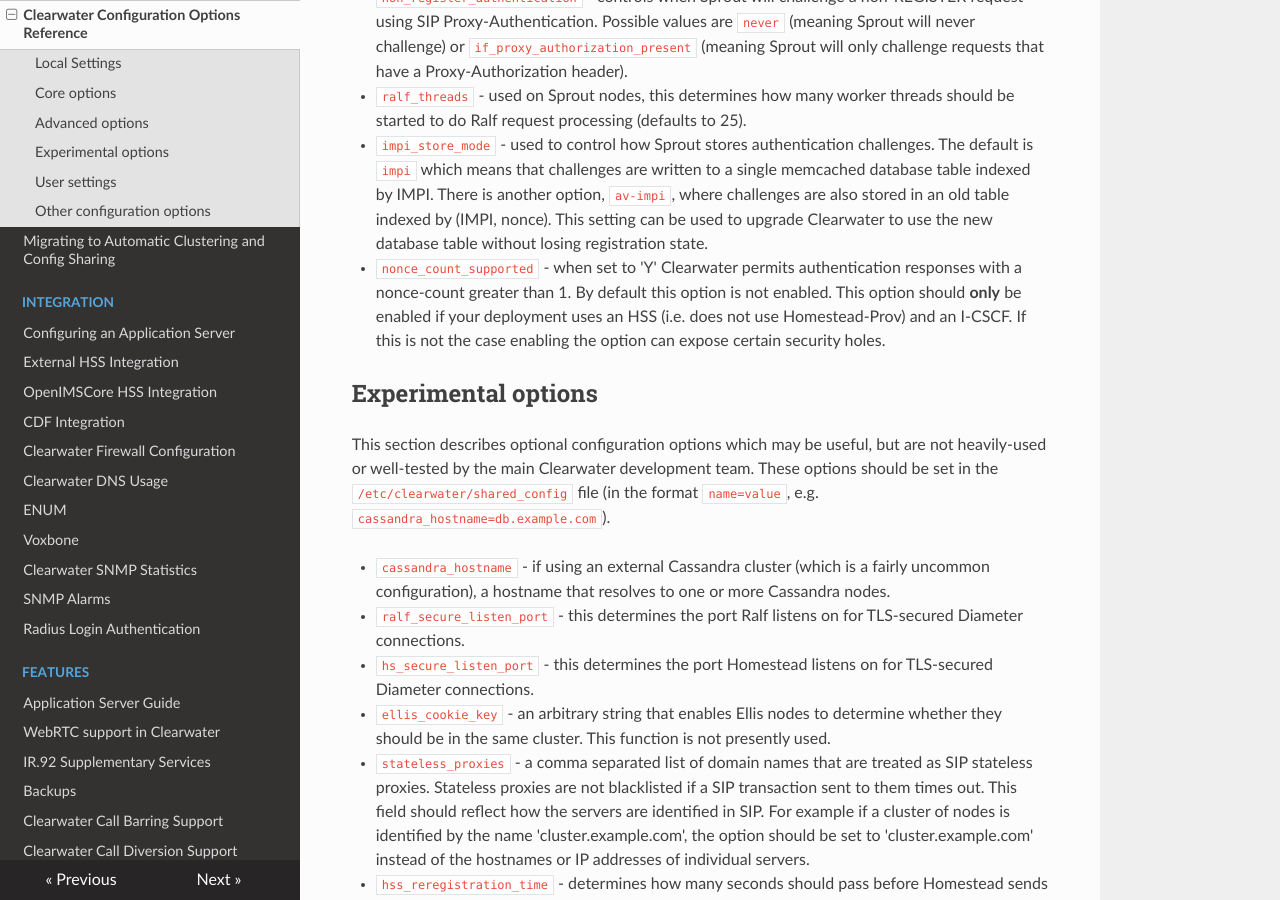
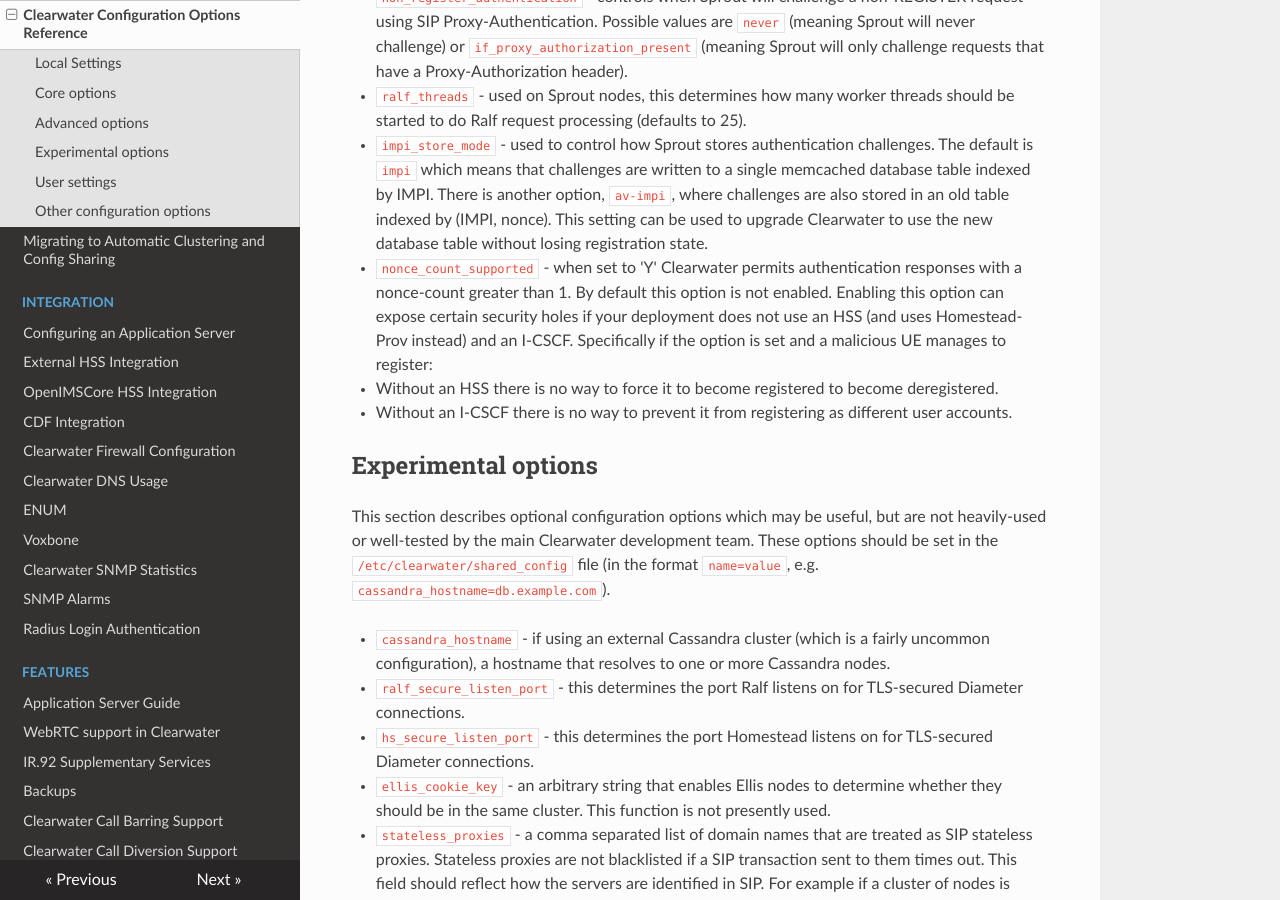
Before and after one commit to Metaswitch/clearwater-readthedocs, an MkDocs documentation site: the page built from docs/Clearwater_Configuration_Options_Reference.md, in a window 1280 px wide and 900 px high, scrolled down 7470 px. Built offline with MkDocs 1.6.1, drawn with Linux system fonts in a browser that asks for light colours; nearby versions of some CDN libraries; old or Windows-style settings are respelled for this version of MkDocs.

Commit message:
Make the risks of using nonce-count-supported more explicit

```diff
--- a/docs/Clearwater_Configuration_Options_Reference.md
+++ b/docs/Clearwater_Configuration_Options_Reference.md
@@ -131,7 +131,9 @@ This section describes optional configuration options, particularly for ensuring
 * `non_register_authentication` - controls when Sprout will challenge a non-REGISTER request using SIP Proxy-Authentication. Possible values are `never` (meaning Sprout will never challenge) or `if_proxy_authorization_present` (meaning Sprout will only challenge requests that have a Proxy-Authorization header).
 * `ralf_threads` - used on Sprout nodes, this determines how many worker threads should be started to do Ralf request processing (defaults to 25).
 * `impi_store_mode` - used to control how Sprout stores authentication challenges. The default is `impi` which means that challenges are written to a single memcached database table indexed by IMPI. There is another option, `av-impi`, where challenges are also stored in an old table indexed by (IMPI, nonce). This setting can be used to upgrade Clearwater to use the new database table without losing registration state.
-* `nonce_count_supported` - when set to 'Y' Clearwater permits authentication responses with a nonce-count greater than 1. By default this option is not enabled. This option should **only** be enabled if your deployment uses an HSS (i.e. does not use Homestead-Prov) and an I-CSCF. If this is not the case enabling the option can expose certain security holes.
+* `nonce_count_supported` - when set to 'Y' Clearwater permits authentication responses with a nonce-count greater than 1. By default this option is not enabled. Enabling this option can expose certain security holes if your deployment does not use an HSS (and uses Homestead-Prov instead) and an I-CSCF. Specifically if the option is set and a malicious UE manages to register:
+  * Without an HSS there is no way to force it to become registered to become deregistered.
+  * Without an I-CSCF there is no way to prevent it from registering as different user accounts.
 
 ## Experimental options
 
```
